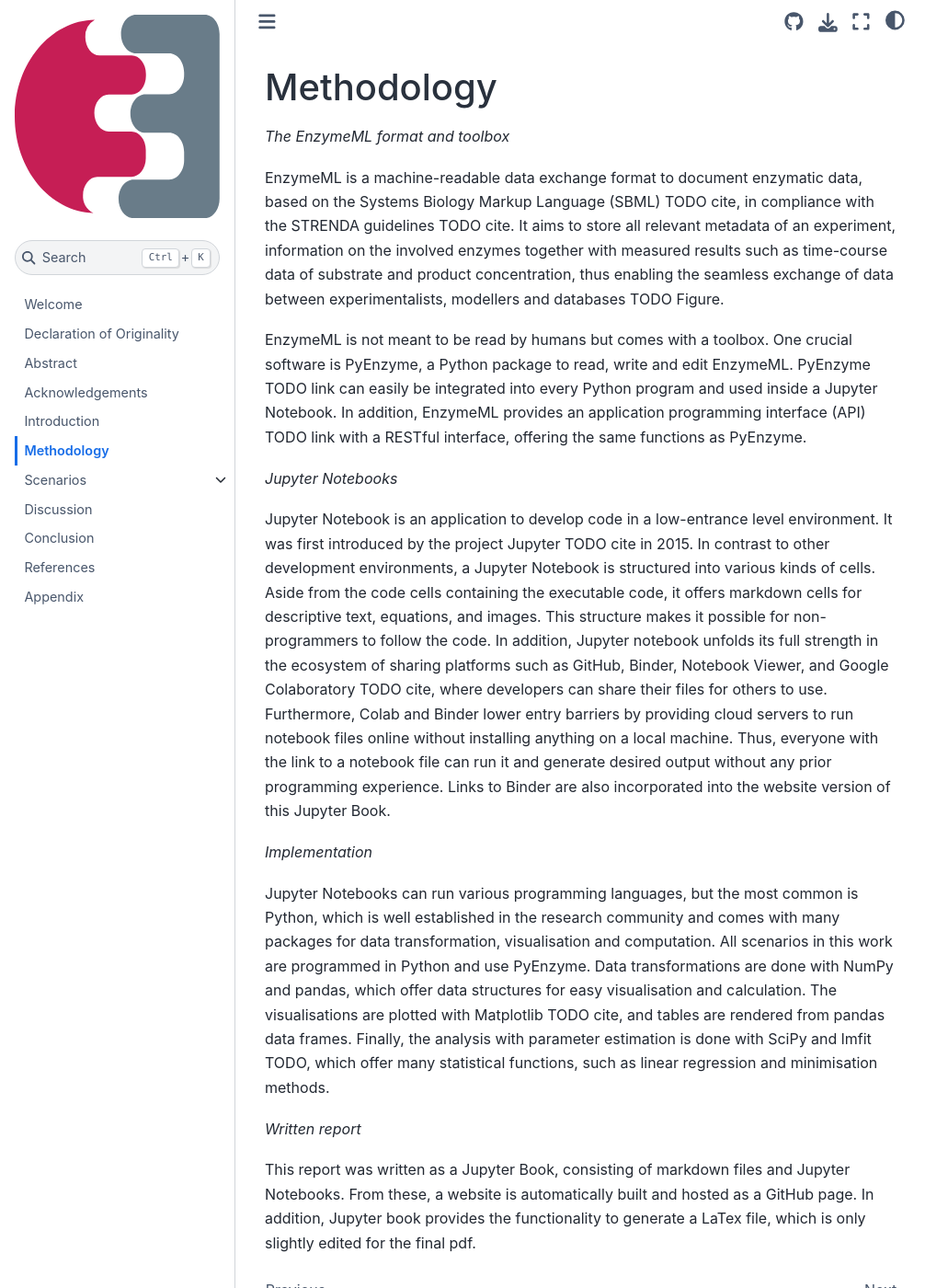
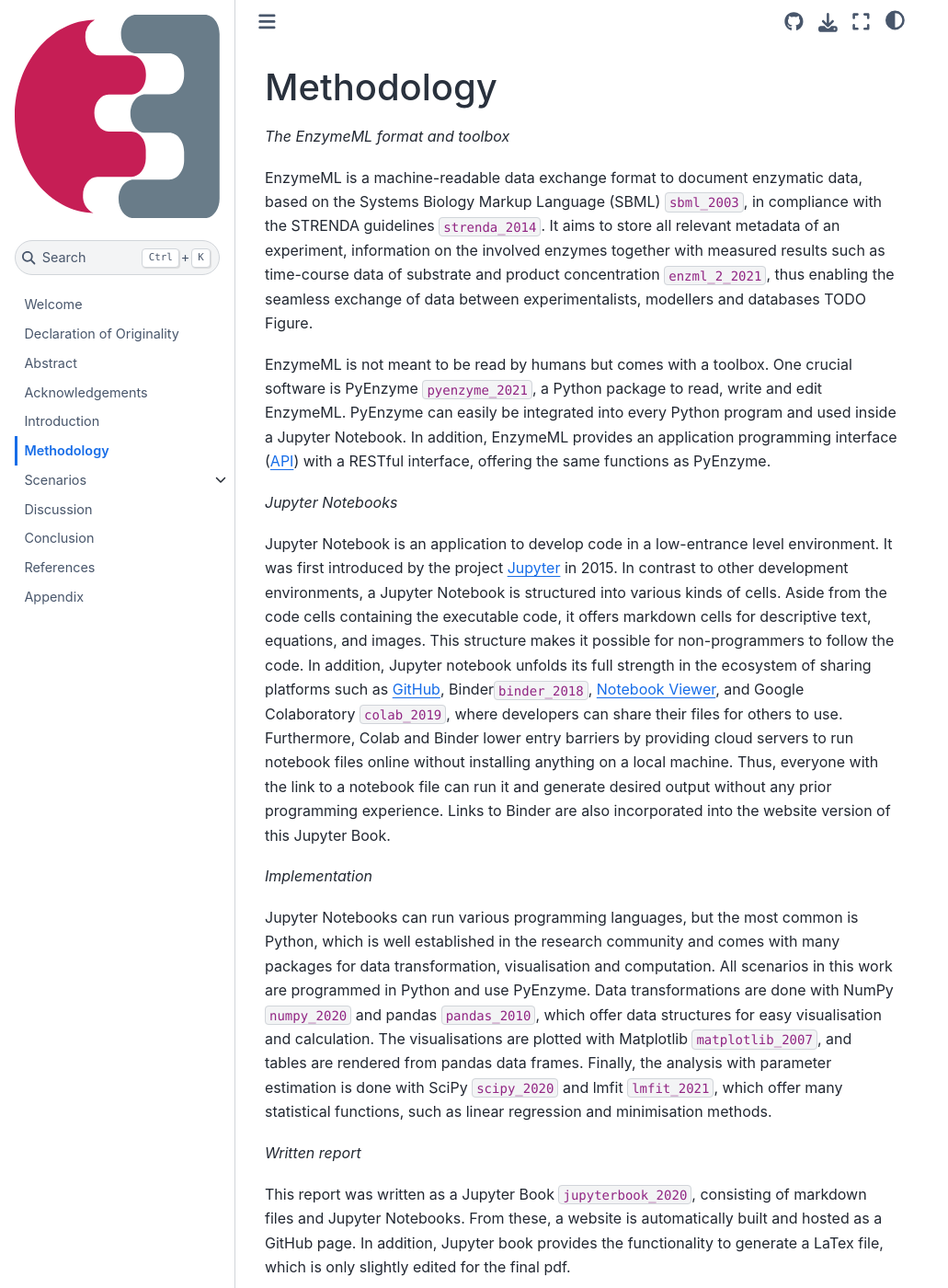
Before and after one commit to HannahDi/master-thesis, a Jupyter Book: the page built from book/method.md, in a window 1280 px wide and 1400 px high. Shown: the whole window at 92% size, without its empty margins (0-1031 px from the left). Built offline with Jupyter Book 1.0.4 settings and Sphinx 7.4.7 and the Sphinx Book theme 1.1.4, drawn with Linux system fonts in a browser that asks for light colours; cross-references to code outside the pages are shown as plain code; some of the changed lines change nothing that is shown.

Commit message:
add refs to methodology

```diff
--- a/book/method.md
+++ b/book/method.md
@@ -1,18 +1,18 @@
 # Methodology
 _The EnzymeML format and toolbox_
 
-EnzymeML is a machine-readable data exchange format to document enzymatic data, based on the Systems Biology Markup Language (SBML) TODO cite, in compliance with the STRENDA guidelines TODO cite. It aims to store all relevant metadata of an experiment, information on the involved enzymes together with measured results such as time-course data of substrate and product concentration, thus enabling the seamless exchange of data between experimentalists, modellers and databases TODO Figure.
+EnzymeML is a machine-readable data exchange format to document enzymatic data, based on the Systems Biology Markup Language (SBML) {cite}`sbml_2003`, in compliance with the STRENDA guidelines {cite}`strenda_2014`. It aims to store all relevant metadata of an experiment, information on the involved enzymes together with measured results such as time-course data of substrate and product concentration {cite}`enzml_2_2021`, thus enabling the seamless exchange of data between experimentalists, modellers and databases TODO Figure.
 
-EnzymeML is not meant to be read by humans but comes with a toolbox. One crucial software is PyEnzyme, a Python package to read, write and edit EnzymeML. PyEnzyme TODO link can easily be integrated into every Python program and used inside a Jupyter Notebook. In addition, EnzymeML provides an application programming interface (API) TODO link with a RESTful interface, offering the same functions as PyEnzyme.
+EnzymeML is not meant to be read by humans but comes with a toolbox. One crucial software is PyEnzyme {cite}`pyenzyme_2021`, a Python package to read, write and edit EnzymeML. PyEnzyme can easily be integrated into every Python program and used inside a Jupyter Notebook. In addition, EnzymeML provides an application programming interface ([API](https://enzymeml.sloppy.zone/)) with a RESTful interface, offering the same functions as PyEnzyme.
 
 _Jupyter Notebooks_
 
-Jupyter Notebook is an application to develop code in a low-entrance level environment. It was first introduced by the project Jupyter TODO cite in 2015. In contrast to other development environments, a Jupyter Notebook is structured into various kinds of cells. Aside from the code cells containing the executable code, it offers markdown cells for descriptive text, equations, and images. This structure makes it possible for non-programmers to follow the code. In addition, Jupyter notebook unfolds its full strength in the ecosystem of sharing platforms such as GitHub, Binder, Notebook Viewer, and Google Colaboratory TODO cite, where developers can share their files for others to use. Furthermore, Colab and Binder lower entry barriers by providing cloud servers to run notebook files online without installing anything on a local machine. Thus, everyone with the link to a notebook file can run it and generate desired output without any prior programming experience. Links to Binder are also incorporated into the website version of this Jupyter Book.
+Jupyter Notebook is an application to develop code in a low-entrance level environment. It was first introduced by the project [Jupyter](https://jupyter.org/) in 2015. In contrast to other development environments, a Jupyter Notebook is structured into various kinds of cells. Aside from the code cells containing the executable code, it offers markdown cells for descriptive text, equations, and images. This structure makes it possible for non-programmers to follow the code. In addition, Jupyter notebook unfolds its full strength in the ecosystem of sharing platforms such as [GitHub](https://github.com/about), Binder{cite}`binder_2018`, [Notebook Viewer](https://nbviewer.org/), and Google Colaboratory {cite}`colab_2019`, where developers can share their files for others to use. Furthermore, Colab and Binder lower entry barriers by providing cloud servers to run notebook files online without installing anything on a local machine. Thus, everyone with the link to a notebook file can run it and generate desired output without any prior programming experience. Links to Binder are also incorporated into the website version of this Jupyter Book.
 
 _Implementation_
 
-Jupyter Notebooks can run various programming languages, but the most common is Python, which is well established in the research community and comes with many packages for data transformation, visualisation and computation. All scenarios in this work are programmed in Python and use PyEnzyme. Data transformations are done with NumPy and pandas, which offer data structures for easy visualisation and calculation. The visualisations are plotted with Matplotlib TODO cite, and tables are rendered from pandas data frames. Finally, the analysis with parameter estimation is done with SciPy and lmfit TODO, which offer many statistical functions, such as linear regression and minimisation methods.
+Jupyter Notebooks can run various programming languages, but the most common is Python, which is well established in the research community and comes with many packages for data transformation, visualisation and computation. All scenarios in this work are programmed in Python and use PyEnzyme. Data transformations are done with NumPy {cite}`numpy_2020` and pandas {cite}`pandas_2010`, which offer data structures for easy visualisation and calculation. The visualisations are plotted with Matplotlib {cite}`matplotlib_2007`, and tables are rendered from pandas data frames. Finally, the analysis with parameter estimation is done with SciPy {cite}`scipy_2020` and lmfit {cite}`lmfit_2021`, which offer many statistical functions, such as linear regression and minimisation methods.
 
 _Written report_
 
-This report was written as a Jupyter Book, consisting of markdown files and Jupyter Notebooks. From these, a website is automatically built and hosted as a GitHub page. In addition, Jupyter book provides the functionality to generate a LaTex file, which is only slightly edited for the final pdf.
+This report was written as a Jupyter Book {cite}`jupyterbook_2020`, consisting of markdown files and Jupyter Notebooks. From these, a website is automatically built and hosted as a GitHub page. In addition, Jupyter book provides the functionality to generate a LaTex file, which is only slightly edited for the final pdf.
--- a/book/references.bib
+++ b/book/references.bib
@@ -33,3 +33,197 @@
 	pages = {87--90},
 	url = {https://eprints.soton.ac.uk/403913/},
 	abstract = {It is increasingly necessary for researchers in all fields to write computer code, and in order to reproduce research results, it is important that this code is published. We present Jupyter notebooks, a document format for publishing code, results and explanations in a form that is both readable and executable. We discuss various tools and use cases for notebook documents.}}
+
+@article{sbml_2003,
+	title={The Systems Biology Markup Language (SBML): A medium for representation and exchange of biochemical network models},
+	volume={19},
+	DOI={10.1093/bioinformatics/btg015},
+	number={4},
+	journal={Bioinformatics},
+	author={Hucka, M. and Finney, A. and Sauro, H. M. and Bolouri, H. and Doyle, J. C. and Kitano, H. and Arkin, A. P. and Bornstein, B. J. and Bray, D. and Cornish-Bowden, A. and et al.}, year={2003},
+	pages={524–531}}
+
+@article{strenda_2014,
+title = {Standards for Reporting Enzyme Data: The STRENDA Consortium: What it aims to do and why it should be helpful},
+journal = {Perspectives in Science},
+volume = {1},
+number = {1},
+pages = {131-137},
+year = {2014},
+note = {Reporting Enzymology Data – STRENDA Recommendations and Beyond},
+issn = {2213-0209},
+doi = {https://doi.org/10.1016/j.pisc.2014.02.012},
+url = {https://www.sciencedirect.com/science/article/pii/S2213020914000135},
+author = {Keith F. Tipton and Richard N. Armstrong and Barbara M. Bakker and Amos Bairoch and Athel Cornish-Bowden and Peter J. Halling and Jan-Hendrik Hofmeyr and Thomas S. Leyh and Carsten Kettner and Frank M. Raushel and Johann Rohwer and Dietmar Schomburg and Christoph Steinbeck},
+keywords = {Database – enzyme functional, EC number, Enzyme – assay conditions, Enzyme – functional data, Enzyme – inhibitors, Enzyme – kinetic parameters},
+abstract = {Data on enzyme activities and kinetics have often been reported with insufficient experimental detail to allow their repetition. This paper discusses the objectives and recommendations of the Standards for Reporting Enzyme Data (STRENDA) project to define minimal experimental standards for the reporting enzyme functional data.}
+}
+
+@software{pyenzyme_2021,
+author       = {Jan Range and Frank Bergmann and Neil Swainston},
+title        = {PyEnzyme 1.1.0-Alpha},
+month        = jun,
+year         = 2021,
+publisher    = {Zenodo},
+version      = {v1.1.0-alpha},
+doi          = {10.5281/zenodo.5021263},
+url          = {https://doi.org/10.5281/zenodo.5021263}
+}
+
+@article{enzml_2_2021,
+doi = {10.1002/cctc.202100822},
+url = {https://doi.org/10.1002/cctc.202100822},
+year = {2021},
+month = jul,
+publisher = {Wiley},
+volume = {13},
+number = {18},
+pages = {3909--3913},
+author = {J\"{u}rgen Pleiss},
+title = {Standardized Data,  Scalable Documentation,  Sustainable Storage {\textendash} {EnzymeML} As A Basis For {FAIR} Data Management In Biocatalysis},
+journal = {{ChemCatChem}}
+}
+
+@inproceedings{binder_2018,
+doi = {10.25080/majora-4af1f417-011},
+url = {https://doi.org/10.25080/majora-4af1f417-011},
+year = {2018},
+publisher = {{SciPy}},
+author = {Project Jupyter and Matthias Bussonnier and Jessica Forde and Jeremy Freeman and Brian Granger and Tim Head and Chris Holdgraf and Kyle Kelley and Gladys Nalvarte and Andrew Osheroff and M Pacer and Yuvi Panda and Fernando Perez and Benjamin Ragan-Kelley and Carol Willing},
+title = {Binder 2.0 - Reproducible,  interactive,  sharable environments for science at scale},
+booktitle = {Proceedings of the Python in Science Conference}
+}
+
+@incollection{colab_2019,
+doi = {10.1007/978-1-4842-4470-8_7},
+url = {https://doi.org/10.1007/978-1-4842-4470-8_7},
+year = {2019},
+publisher = {Apress},
+pages = {59--64},
+author = {Ekaba Bisong},
+title = {Google Colaboratory},
+booktitle = {Building Machine Learning and Deep Learning Models on Google Cloud Platform}
+}
+
+@Article{numpy_2020,
+title         = {Array programming with {NumPy}},
+author        = {Charles R. Harris and K. Jarrod Millman and St{\'{e}}fan J.
+van der Walt and Ralf Gommers and Pauli Virtanen and David
+Cournapeau and Eric Wieser and Julian Taylor and Sebastian
+Berg and Nathaniel J. Smith and Robert Kern and Matti Picus
+and Stephan Hoyer and Marten H. van Kerkwijk and Matthew
+Brett and Allan Haldane and Jaime Fern{\'{a}}ndez del
+R{\'{i}}o and Mark Wiebe and Pearu Peterson and Pierre
+G{\'{e}}rard-Marchant and Kevin Sheppard and Tyler Reddy and
+Warren Weckesser and Hameer Abbasi and Christoph Gohlke and
+Travis E. Oliphant},
+year          = {2020},
+month         = sep,
+journal       = {Nature},
+volume        = {585},
+number        = {7825},
+pages         = {357--362},
+doi           = {10.1038/s41586-020-2649-2},
+publisher     = {Springer Science and Business Media {LLC}},
+url           = {https://doi.org/10.1038/s41586-020-2649-2}
+}
+
+@InProceedings{ pandas_2010,
+author    = { {W}es {M}c{K}inney },
+title     = { {D}ata {S}tructures for {S}tatistical {C}omputing in {P}ython },
+booktitle = { {P}roceedings of the 9th {P}ython in {S}cience {C}onference },
+pages     = { 56 - 61 },
+year      = { 2010 },
+editor    = { {S}t\'efan van der {W}alt and {J}arrod {M}illman },
+doi       = { 10.25080/Majora-92bf1922-00a }
+}
+
+@Article{matplotlib_2007,
+Author    = {Hunter, J. D.},
+Title     = {Matplotlib: A 2D graphics environment},
+Journal   = {Computing in Science \& Engineering},
+Volume    = {9},
+Number    = {3},
+Pages     = {90--95},
+abstract  = {Matplotlib is a 2D graphics package used for Python for
+application development, interactive scripting, and publication-quality
+image generation across user interfaces and operating systems.},
+publisher = {IEEE COMPUTER SOC},
+doi       = {10.1109/MCSE.2007.55},
+year      = 2007
+}
+
+@ARTICLE{scipy_2020,
+author  = {Virtanen, Pauli and Gommers, Ralf and Oliphant, Travis E. and
+Haberland, Matt and Reddy, Tyler and Cournapeau, David and
+Burovski, Evgeni and Peterson, Pearu and Weckesser, Warren and
+Bright, Jonathan and {van der Walt}, St{\'e}fan J. and
+Brett, Matthew and Wilson, Joshua and Millman, K. Jarrod and
+Mayorov, Nikolay and Nelson, Andrew R. J. and Jones, Eric and
+Kern, Robert and Larson, Eric and Carey, C J and
+Polat, {\.I}lhan and Feng, Yu and Moore, Eric W. and
+{VanderPlas}, Jake and Laxalde, Denis and Perktold, Josef and
+Cimrman, Robert and Henriksen, Ian and Quintero, E. A. and
+Harris, Charles R. and Archibald, Anne M. and
+Ribeiro, Ant{\^o}nio H. and Pedregosa, Fabian and
+{van Mulbregt}, Paul and {SciPy 1.0 Contributors}},
+title   = {{{SciPy} 1.0: Fundamental Algorithms for Scientific
+Computing in Python}},
+journal = {Nature Methods},
+year    = {2020},
+volume  = {17},
+pages   = {261--272},
+adsurl  = {https://rdcu.be/b08Wh},
+doi     = {10.1038/s41592-019-0686-2},
+}
+
+@software{lmfit_2021,
+author       = {Matt Newville and
+Renee Otten and
+Andrew Nelson and
+Antonino Ingargiola and
+Till Stensitzki and
+Dan Allan and
+Austin Fox and
+Faustin Carter and
+Michał and
+Ray Osborn and
+Dima Pustakhod and
+lneuhaus and
+Sebastian Weigand and
+Glenn and
+Christoph Deil and
+Mark and
+Allan L. R. Hansen and
+Gustavo Pasquevich and
+Leon Foks and
+Nicholas Zobrist and
+Oliver Frost and
+Alexandre Beelen and
+Stuermer and
+azelcer and
+Andrew Hannum and
+Anthony Polloreno and
+Jens Hedegaard Nielsen and
+Shane Caldwell and
+Anthony Almarza and
+Arun Persaud},
+title        = {lmfit/lmfit-py: 1.0.3},
+month        = oct,
+year         = 2021,
+publisher    = {Zenodo},
+version      = {1.0.3},
+doi          = {10.5281/zenodo.5570790},
+url          = {https://doi.org/10.5281/zenodo.5570790}
+}
+
+@software{jupyterbook_2020,
+author       = {Executable Books Community},
+title        = {Jupyter Book},
+month        = feb,
+year         = 2020,
+publisher    = {Zenodo},
+version      = {v0.10},
+doi          = {10.5281/zenodo.4539666},
+url          = {https://doi.org/10.5281/zenodo.4539666}
+}
```
